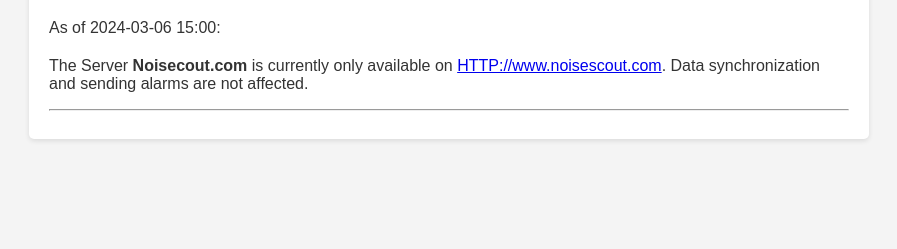
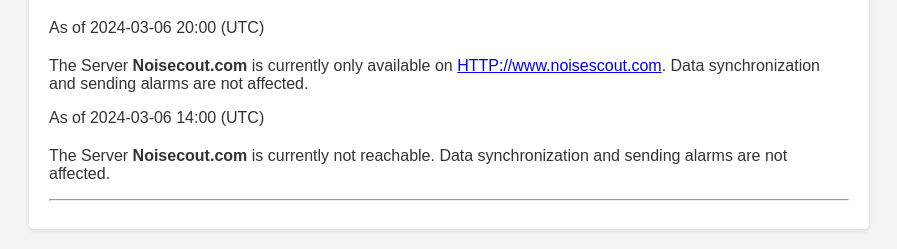
Before and after one commit to NTi-Audio/noisescout-status, a plain HTML site: page index.html in a window 1280 px wide. Shown: the part 809-1058 px from the top of the page, without its empty margins (191-1088 px from the left). Before the commit the page ends 968 px from the top, so only its background shows below. Drawn offline with Linux system fonts and the light colour scheme.

Commit message:
Update index.html

```diff
--- a/index.html
+++ b/index.html
@@ -60,9 +60,14 @@
 
         <h1>Server Status</h1>
 
-        <p>As of 2024-03-06 15:00:</p>
+        <p>As of 2024-03-06 20:00 (UTC)</p>
         <div class="server-status">
             <p>The Server <strong>Noisecout.com</strong> is currently only available on <a href="http://www.noisescout.com">HTTP://www.noisescout.com</a>. Data synchronization and sending alarms are not affected.</p>
+        </div>
+
+        <p>As of 2024-03-06 14:00 (UTC)</p>
+        <div class="server-status">
+            <p>The Server <strong>Noisecout.com</strong> is currently not reachable. Data synchronization and sending alarms are not affected.</p>
         </div>
         <hr>
     </div>
```
